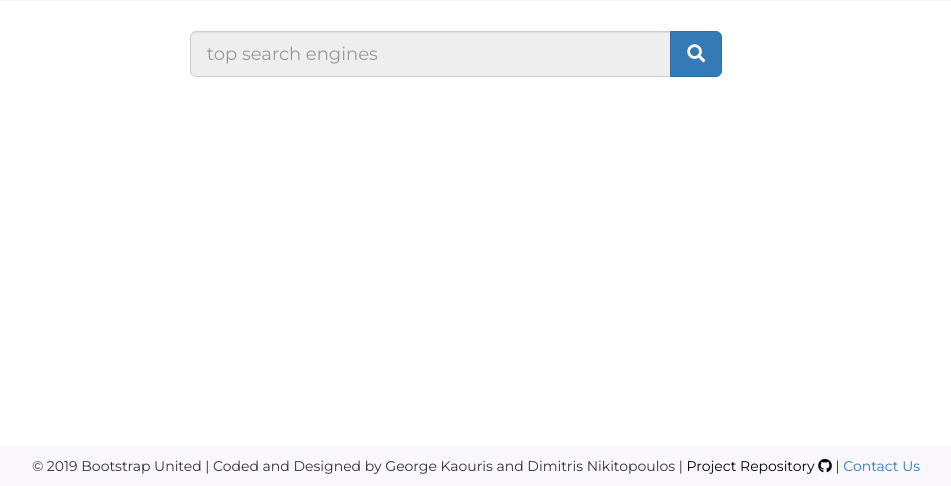
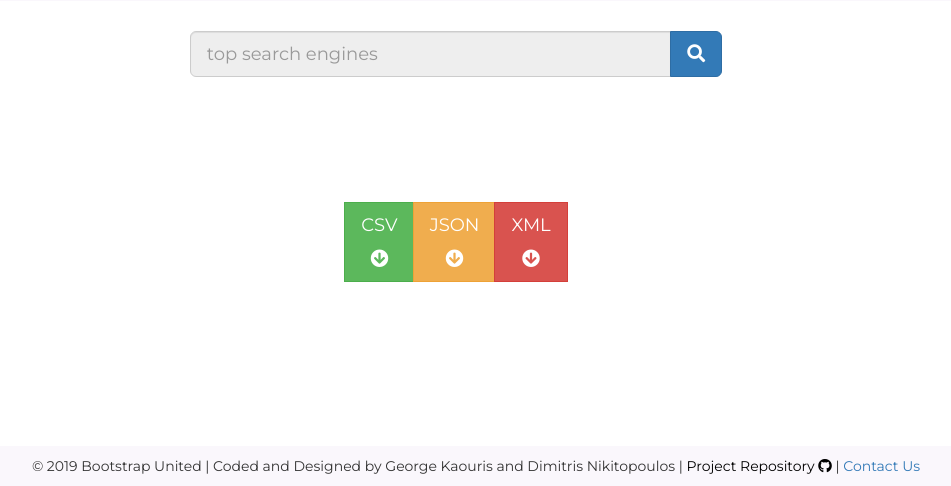
Before and after one commit to dimitronikito/SARA, a Node server app: page /fixed-search in a window 1280 px wide. Shown: the part 314-800 px from the top of the page, without its empty margins (184-1135 px from the left). Run offline with Node 20, Linux system fonts and the light colour scheme; some libraries are stand-ins or nearby versions.

Commit message:
retrofitted download feature to phase2

```diff
--- a/public/js/from-file-download.js
+++ b/public/js/download.js
@@ -56,7 +56,7 @@ function downloadJSON(arr) {
 }
 
 function JSONtoXML(obj) {
-  xml = '<results> \n';
+  xml = '<?xml version="1.0" encoding="UTF-8"?> \n<results> \n';
   for (var i = 0; i < obj.length; i++) {
     xml += "<result> \n";
     for (var prop in obj[i]) {
--- a/public/js/fixed-list.js
+++ b/public/js/fixed-list.js
@@ -19,11 +19,11 @@ var yandex = new searchEngine("Yandex", "https://yandex.com/", "If you're aiming
 
 var searchEngines = [google, bing, yahoo, ask, aol, duck, wolframalpha, archive, baidu, yandex];
 
+var checkBox = "<div class='checkbox'><input type='checkbox'>";
+
 function fixedResults(arr) {
   for (i in searchEngines) {
-    fixed.append("<h3 class='fixed-result'> <a target='_blank' href='" + searchEngines[i].url + "'> " + searchEngines[i].title + " </a> </h3>");
-    fixed.append("<h4 class='fixed-result-url'>" + searchEngines[i].url + "</h4>");
-    fixed.append("<p class='lead fixed-result-desc'>" + searchEngines[i].description + "</p>");
+    fixed.append(checkBox + "<h3 class='fixed-result'> <a target='_blank' href='" + searchEngines[i].url + "'> " + searchEngines[i].title + " </a> </h3><h4 class='fixed-result-url'>" + searchEngines[i].url + "</h4><p class='lead fixed-result-desc'>" + searchEngines[i].description + "</p> </div>");
   }
 }
 
--- a/views/pages/Search/fixed-list.ejs
+++ b/views/pages/Search/fixed-list.ejs
@@ -24,9 +24,24 @@
     <div class="container-fluid" id="fixed-search-list">
     </div>
 
+    <div id="download-results" style="margin-bottom: 30px" class = "col-md-12">
+        <div class="text-center input-group-btn">
+          <button id="download-csv" class="download btn btn-lg btn-success" onclick="download('csv')">
+            <p> CSV </p> <i class="fas fa-arrow-circle-down"></i>
+          </button>
+          <button id="download-json" class="download btn btn-lg btn-warning" onclick="download('json')">
+            <p> JSON </p> <i class="fas fa-arrow-circle-down"></i>
+          </button>
+          <button id="download-xml" class="download btn btn-lg btn-danger" onclick="download('xml')">
+            <p> XML </p> <i class="fas fa-arrow-circle-down"></i>
+          </button>
+        </div>
+      </div>
+
   </body>
   <footer>
     <% include ../../partials/footer %>
     <script src = "/js/fixed-list.js"></script>
+    <script src = "/js/download.js"></script>
   </footer>
 </html>
--- a/views/pages/Search/from-file.ejs
+++ b/views/pages/Search/from-file.ejs
@@ -60,10 +60,9 @@
 
   <footer>
     <%include ../../partials/footer %>
-    <script src="https://d3js.org/d3.v5.min.js"></script>
     <script type="text/javascript" src="/js/from-file.js">
     </script>
-    <script type="text/javascript" src="/js/from-file-download.js">
+    <script type="text/javascript" src="/js/download.js">
     </script>
   </footer>
 </html>
```
Also changed, not shown: 1 other file.
